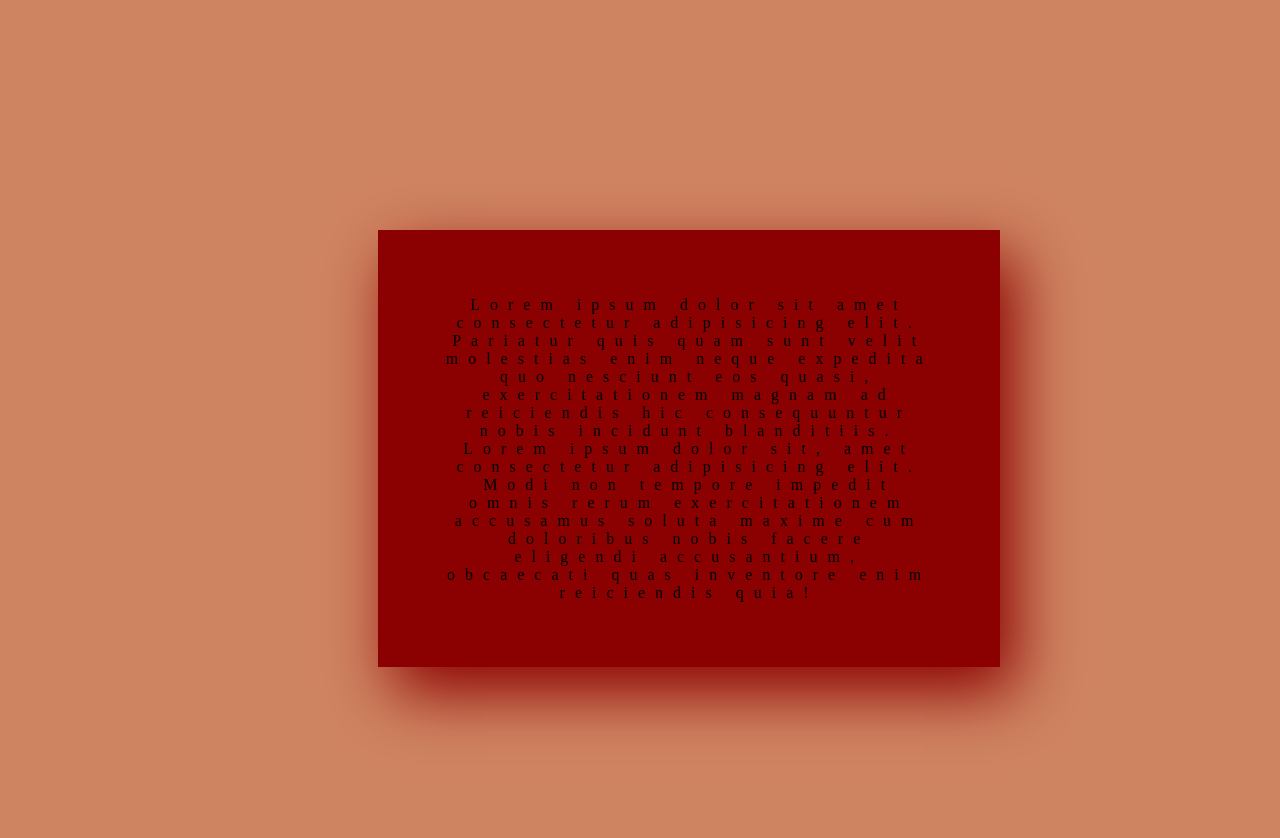
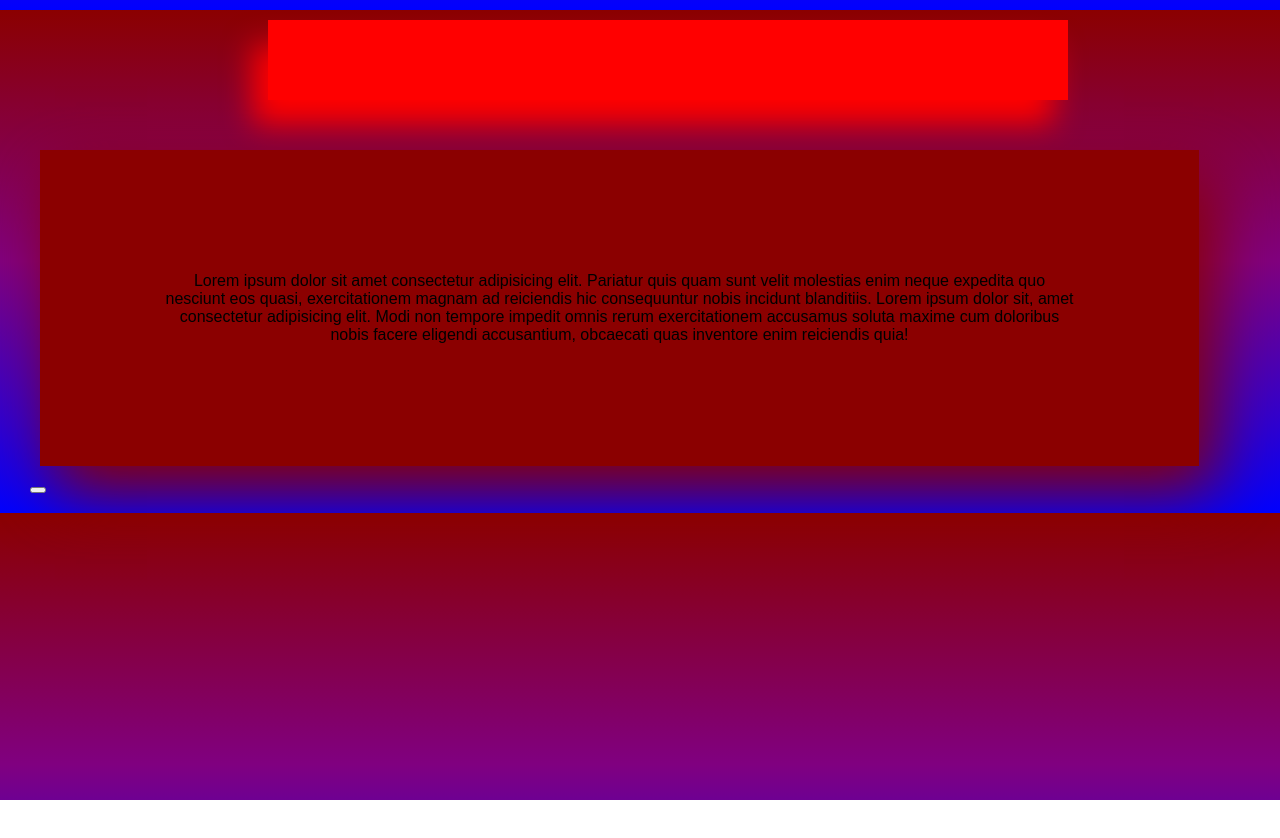
Before and after one commit to Coronel-Marc/Personal-Projects, a plain HTML site: page Nodestudio/HTML5/index-curso-css.html in a window 1280 px wide. After the commit the page ends 800 px from the top, so only its background shows below. Drawn offline with Linux system fonts and the light colour scheme.

Commit message:
praticas

```diff
--- a/Nodestudio/HTML5/css/style.css
+++ b/Nodestudio/HTML5/css/style.css
@@ -1,13 +1,28 @@
 *{
-    background-color: rgb(207, 132, 97);
     box-sizing: border-box;
-    margin: 10%;
+    margin: 10px;
+    font-size: 100%;
+
+}
+body{
+    background: linear-gradient(darkred,purple, blue);
+}
+.topo{
+    width: 800px;
+    height: 80px;
+    background-color: red;
+    box-shadow:-15px 25px 30px rgb(255, 0, 0);
+    float: initial;
+    margin-bottom:50px ;
+    margin-left: 20%;
 }
 p{
     background-color: darkred;
     padding: 10%;
     width: 95%;
     text-align: center;
-    letter-spacing: 10px;
     box-shadow:15px 25px 60px rgb(139, 0, 0);
+    font-family: Arial, Helvetica, sans-serif;
+    font-size: 1em;
+    float: none;
 }
--- a/Nodestudio/HTML5/index-curso-css.html
+++ b/Nodestudio/HTML5/index-curso-css.html
@@ -7,11 +7,15 @@
     <title>Document</title>
 </head>
 <body>
+    <header class="topo" ></header>
     <div>
         <p>Lorem ipsum dolor sit amet consectetur adipisicing elit. Pariatur quis quam sunt velit molestias enim neque expedita quo nesciunt eos quasi, exercitationem magnam ad reiciendis hic consequuntur nobis incidunt blanditiis.
             Lorem ipsum dolor sit, amet consectetur adipisicing elit. Modi non tempore impedit omnis rerum exercitationem accusamus soluta maxime cum doloribus nobis facere eligendi accusantium, obcaecati quas inventore enim reiciendis quia!
         </p>
     </div>
+    <button></button>
+
+
 
 </body>
 </html>
```
